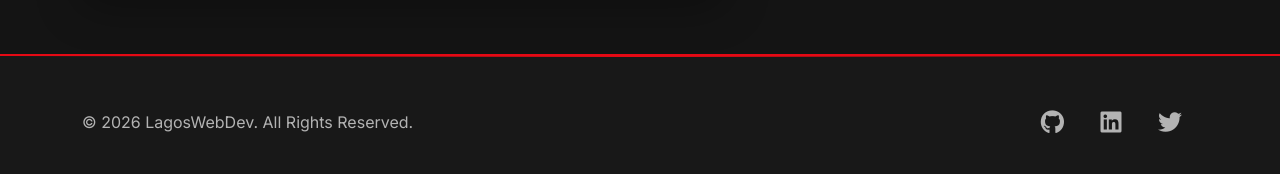
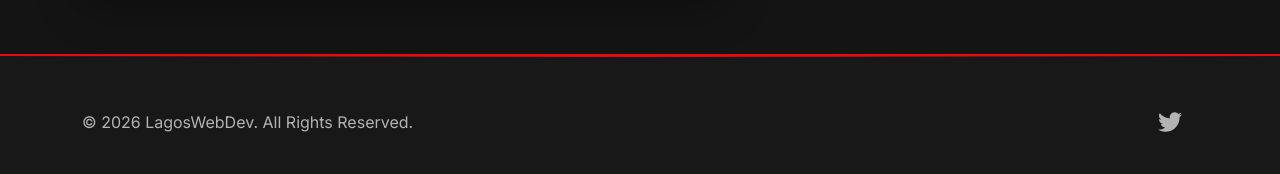
Before and after one commit to Teejayskillz/myportfolio, a Django app: page /contact/ in a window 1280 px wide. Shown: the part 1194-1368 px from the top of the page. Run offline with Django 5.2, Linux system fonts and the light colour scheme; some libraries are stand-ins or nearby versions.

Commit message:
updated contact info

```diff
--- a/templates/base.html
+++ b/templates/base.html
@@ -563,9 +563,7 @@
                 </div>
                 <div class="col-md-6 text-center text-md-end">
                     <div class="social-links">
-                        <a href="#" title="GitHub"><i class="fab fa-github"></i></a>
-                        <a href="#" title="LinkedIn"><i class="fab fa-linkedin"></i></a>
-                        <a href="#" title="Twitter"><i class="fab fa-twitter"></i></a>
+                        <a href="https://x.com/lagoswebdev" title="Twitter"><i class="fab fa-twitter"></i></a>
                     </div>
                 </div>
             </div>
```
